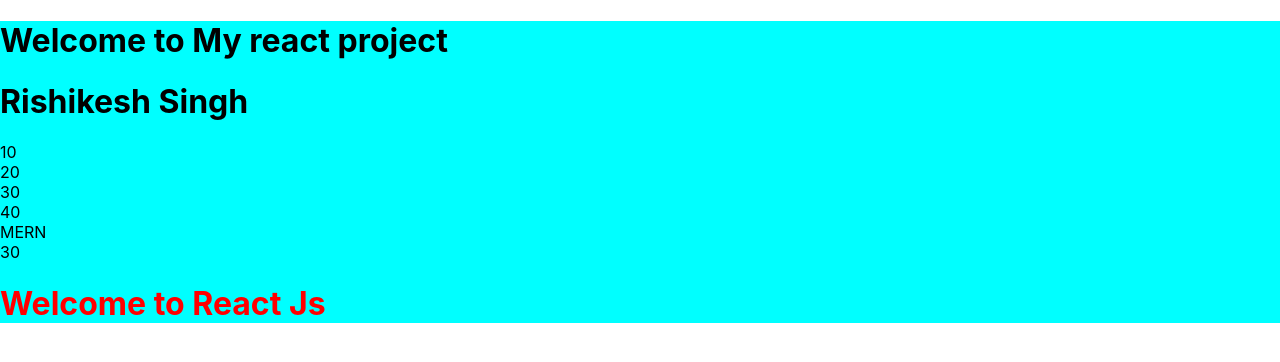
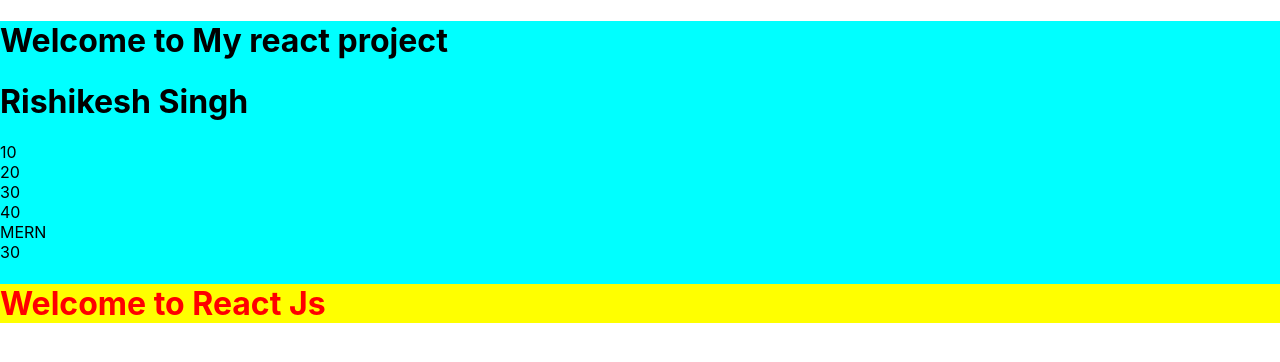
Before and after one commit to errishi/myfirst-react-project, a React (Create React App) app: page / in a window 1280 px wide. Shown: the top 362 px of the page. Built offline with nearby package versions, Linux system fonts and the light colour scheme.

Commit message:
CSS Code check

```diff
--- a/src/App.js
+++ b/src/App.js
@@ -27,7 +27,7 @@ function App() {
       <div>{10+20}</div>
 
       {  (status) ?
-        <h1 style={{color : "red"}}>Welcome to React Js</h1>
+        <h1 style={{color : "red", backgroundColor: "yellow"}}>Welcome to React Js</h1>
         :
         ""
       }
```
